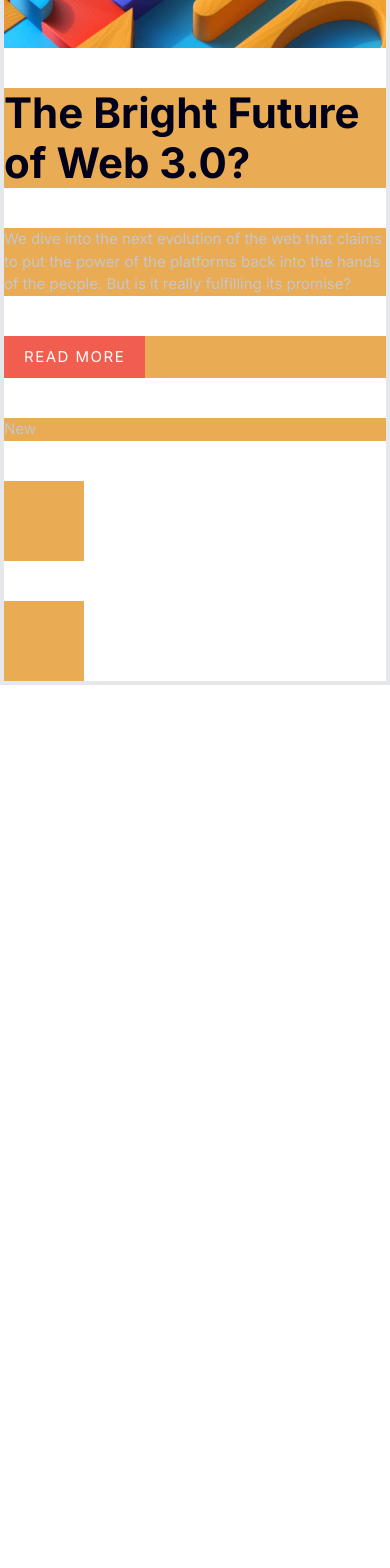
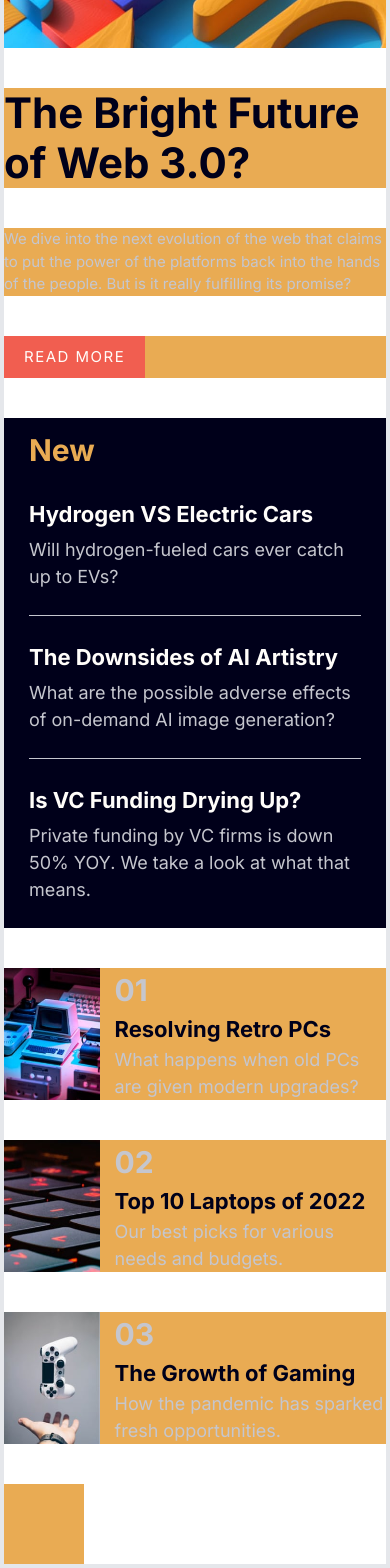
Before and after one commit to RereTooki/news-homepage, a React (Vite) app: page / in a window 390 px wide. Shown: the part 370-1938 px from the top of the page. Before the commit the page ends 1055 px from the top, so only its background shows below. Built offline with nearby package versions, Linux system fonts and the light colour scheme.

Commit message:
Done with the mobile layout

```diff
--- a/src/components/Homepage.tsx
+++ b/src/components/Homepage.tsx
@@ -4,6 +4,9 @@ import logo from "../assets/images/logo.svg";
 import iconmenu from "../assets/images/icon-menu.svg";
 import imageweb3 from "../assets/images/image-web-3-mobile.jpg";
 import imageweb3desktop from "../assets/images/image-web-3-desktop.jpg";
+import list1img from "../assets/images/image-retro-pcs.jpg";
+import list2img from "../assets/images/image-top-laptops.jpg";
+import list3img from "../assets/images/image-gaming-growth.jpg";
 
 const Homepage = () => {
   return (
@@ -14,7 +17,7 @@ const Homepage = () => {
           <img className="" src={iconmenu} alt="A menu icon" />
         </div>
         <div className="w-auto h-auto bg-soft-oranges">
-          <img className="" src={imageweb3} alt="A menu icon" />
+          <img className="" src={imageweb3} alt="A web 3 image" />
         </div>
         <div className="w-auto h-auto text-very-dark-blues leading-[50px] text-[42px] font-bold bg-soft-oranges">
           <h1>The Bright Future of Web 3.0?</h1>
@@ -34,10 +37,79 @@ const Homepage = () => {
             READ MORE
           </button>
         </div>
-        <div className="w-auto h-auto text-grayish-blues bg-soft-oranges">
-          <h1>New</h1>
+        <div className="w-auto pb-[25px] pt-[10px] px-[25px] h-auto divide-y divide-grayish-blues flex flex-col bg-very-dark-blues">
+          <div>
+            <h1 className="text-soft-oranges text-[30px] font-bold pb-[25px]">
+              New
+            </h1>
+            <h1 className="text-off-whites pb-[5px] text-[22px] font-bold">
+              Hydrogen VS Electric Cars
+            </h1>
+            <p className="text-grayish-blues text-[18px] pb-[25px]">
+              Will hydrogen-fueled cars ever catch up to EVs?
+            </p>
+          </div>
+          <div className=" pt-[25px]">
+            <h1 className="text-off-whites pb-[5px] text-[22px] font-bold">
+              The Downsides of AI Artistry
+            </h1>
+            <p className="text-grayish-blues text-[18px] pb-[25px]">
+              What are the possible adverse effects of on-demand AI image
+              generation?
+            </p>
+          </div>
+          <div className=" pt-[25px]">
+            <h1 className="text-off-whites pb-[5px] text-[22px] font-bold">
+              Is VC Funding Drying Up?
+            </h1>
+            <p className="text-grayish-blues text-[18px] ">
+              Private funding by VC firms is down 50% YOY. We take a look at
+              what that means.
+            </p>
+          </div>
         </div>
-        <div className="w-[80px] h-[80px] bg-soft-oranges"></div>
+        <div className="w-auto h-auto flex flex-row bg-soft-oranges">
+          <img className="w-[25%]" src={list1img} alt="A retro PC" />
+          <div className="flex flex-col pl-[15px]">
+            <h1 className="text-grayish-blues text-[30px] font-bold pb-[25pxs]">
+              01
+            </h1>
+            <h2 className="text-very-dark-blues pb-[5pxs] text-[22px]  whitespace-nowrap font-bold">
+              Resolving Retro PCs
+            </h2>
+            <p className="text-grayish-blues text-[18px] ">
+              What happens when old PCs are given modern upgrades?
+            </p>
+          </div>
+        </div>
+        <div className="w-auto h-auto flex flex-row bg-soft-oranges">
+          <img className="w-[25%]" src={list2img} alt="A retro PC" />
+          <div className="flex flex-col pl-[15px]">
+            <h1 className="text-grayish-blues text-[30px] font-bold pb-[25pxs]">
+              02
+            </h1>
+            <h2 className="text-very-dark-blues pb-[5pxs] text-[22px]  whitespace-nowrap font-bold">
+              Top 10 Laptops of 2022
+            </h2>
+            <p className="text-grayish-blues text-[18px] ">
+              Our best picks for various needs and budgets.
+            </p>
+          </div>
+        </div>
+        <div className="w-auto h-auto flex flex-row bg-soft-oranges">
+          <img className="w-[25%]" src={list3img} alt="A retro PC" />
+          <div className="flex flex-col pl-[15px]">
+            <h1 className="text-grayish-blues text-[30px] font-bold pb-[25pxs]">
+              03
+            </h1>
+            <h2 className="text-very-dark-blues pb-[5pxs] text-[22px]  whitespace-nowrap font-bold">
+              The Growth of Gaming
+            </h2>
+            <p className="text-grayish-blues text-[18px] ">
+              How the pandemic has sparked fresh opportunities.
+            </p>
+          </div>
+        </div>
         <div className="w-[80px] h-[80px] bg-soft-oranges"></div>
       </div>
     </>
```
